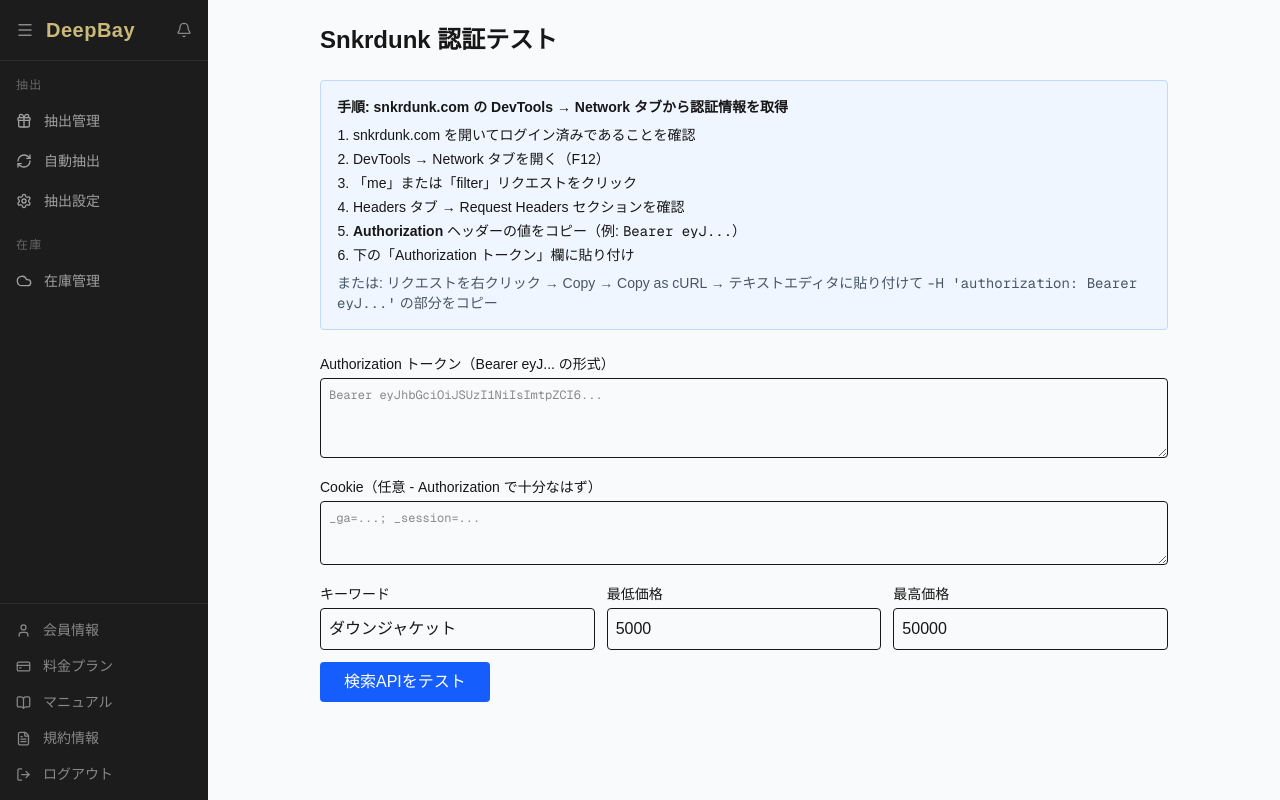
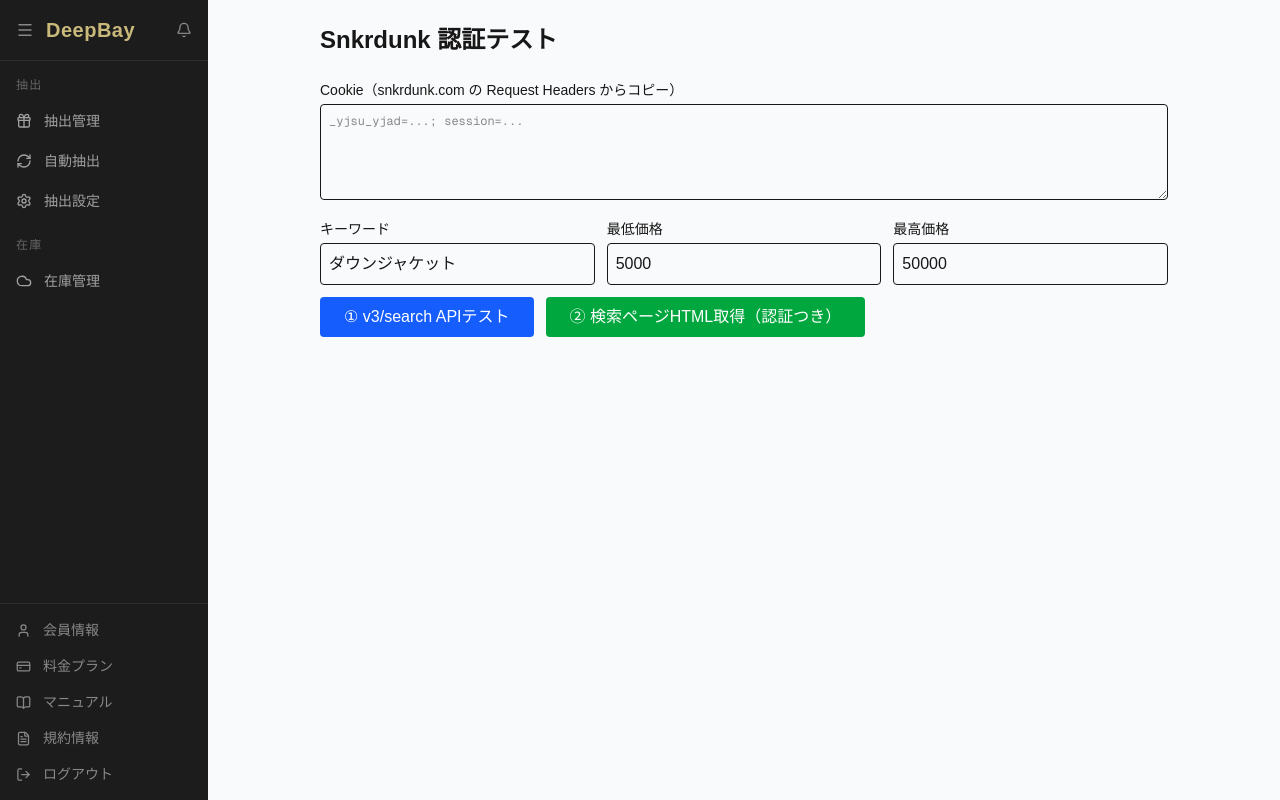
Before and after one commit to noborie-web/deepbay, a Next.js app: page /debug-search in a window 1280 px wide. Built offline with nearby package versions, Linux system fonts and the light colour scheme.

Commit message:
Add authenticated HTML fetch test to debug-search page

```diff
--- a/src/app/(dashboard)/debug-search/page.tsx
+++ b/src/app/(dashboard)/debug-search/page.tsx
@@ -2,26 +2,42 @@
 import { useState } from 'react'
 
 export default function DebugSearchPage() {
-  const [token, setToken] = useState('')
   const [cookie, setCookie] = useState('')
   const [keyword, setKeyword] = useState('ダウンジャケット')
   const [minPrice, setMinPrice] = useState('5000')
   const [maxPrice, setMaxPrice] = useState('50000')
-  const [results, setResults] = useState<null | { results: Array<{ url: string; status: number; preview: string; itemCount?: number }> }>(null)
+  const [apiResults, setApiResults] = useState<null | { results: Array<{ url: string; status: number; preview: string; itemCount?: number }> }>(null)
+  const [htmlResult, setHtmlResult] = useState<null | Record<string, unknown>>(null)
   const [loading, setLoading] = useState(false)
+  const [htmlLoading, setHtmlLoading] = useState(false)
 
-  async function runTest() {
+  async function runApiTest() {
     setLoading(true)
-    setResults(null)
+    setApiResults(null)
     try {
       const res = await fetch('/api/snkr-search', {
         method: 'POST',
         headers: { 'Content-Type': 'application/json' },
-        body: JSON.stringify({ token, cookie, keyword, categoryIds: '2/38', minPrice, maxPrice }),
+        body: JSON.stringify({ cookie, keyword, categoryIds: '2/38', minPrice, maxPrice }),
       })
-      setResults(await res.json())
+      setApiResults(await res.json())
     } finally {
       setLoading(false)
+    }
+  }
+
+  async function runHtmlTest() {
+    setHtmlLoading(true)
+    setHtmlResult(null)
+    try {
+      const searchUrl = encodeURIComponent(
+        `https://snkrdunk.com/search?keywords=${encodeURIComponent(keyword)}&searchCategoryIds=2%2F38&minPrice=${minPrice}&maxPrice=${maxPrice}&isSaleOnly=true&page=1`
+      )
+      const cookieParam = cookie ? `&cookie=${encodeURIComponent(cookie)}` : ''
+      const res = await fetch(`/api/debug-fetch?url=${searchUrl}${cookieParam}`)
+      setHtmlResult(await res.json())
+    } finally {
+      setHtmlLoading(false)
     }
   }
 
@@ -29,34 +45,12 @@ export default function DebugSearchPage() {
     <div className="p-6 max-w-4xl mx-auto space-y-6">
       <h1 className="text-2xl font-bold">Snkrdunk 認証テスト</h1>
 
-      <div className="bg-blue-50 border border-blue-200 rounded p-4 text-sm space-y-2">
-        <p className="font-bold">手順: snkrdunk.com の DevTools → Network タブから認証情報を取得</p>
-        <ol className="list-decimal ml-4 space-y-1">
-          <li>snkrdunk.com を開いてログイン済みであることを確認</li>
-          <li>DevTools → Network タブを開く（F12）</li>
-          <li>「me」または「filter」リクエストをクリック</li>
-          <li>Headers タブ → Request Headers セクションを確認</li>
-          <li><strong>Authorization</strong> ヘッダーの値をコピー（例: <code>Bearer eyJ...</code>）</li>
-          <li>下の「Authorization トークン」欄に貼り付け</li>
-        </ol>
-        <p className="text-gray-600">または: リクエストを右クリック → Copy → Copy as cURL → テキストエディタに貼り付けて <code>-H &apos;authorization: Bearer eyJ...&apos;</code> の部分をコピー</p>
-      </div>
-
       <div className="space-y-3">
         <div>
-          <label className="block text-sm font-medium mb-1">Authorization トークン（Bearer eyJ... の形式）</label>
+          <label className="block text-sm font-medium mb-1">Cookie（snkrdunk.com の Request Headers からコピー）</label>
           <textarea
-            className="w-full border rounded p-2 text-xs font-mono h-20"
-            placeholder="Bearer eyJhbGciOiJSUzI1NiIsImtpZCI6..."
-            value={token}
-            onChange={e => setToken(e.target.value)}
-          />
-        </div>
-        <div>
-          <label className="block text-sm font-medium mb-1">Cookie（任意 - Authorization で十分なはず）</label>
-          <textarea
-            className="w-full border rounded p-2 text-xs font-mono h-16"
-            placeholder="_ga=...; _session=..."
+            className="w-full border rounded p-2 text-xs font-mono h-24"
+            placeholder="_yjsu_yjad=...; session=..."
             value={cookie}
             onChange={e => setCookie(e.target.value)}
           />
@@ -75,29 +69,24 @@ export default function DebugSearchPage() {
             <input className="w-full border rounded p-2" value={maxPrice} onChange={e => setMaxPrice(e.target.value)} />
           </div>
         </div>
-        <button
-          onClick={runTest}
-          disabled={loading}
-          className="bg-blue-600 text-white px-6 py-2 rounded hover:bg-blue-700 disabled:opacity-50"
-        >
-          {loading ? 'テスト中...' : '検索APIをテスト'}
-        </button>
+        <div className="flex gap-3">
+          <button onClick={runApiTest} disabled={loading} className="bg-blue-600 text-white px-6 py-2 rounded hover:bg-blue-700 disabled:opacity-50">
+            {loading ? 'テスト中...' : '① v3/search APIテスト'}
+          </button>
+          <button onClick={runHtmlTest} disabled={htmlLoading} className="bg-green-600 text-white px-6 py-2 rounded hover:bg-green-700 disabled:opacity-50">
+            {htmlLoading ? '取得中...' : '② 検索ページHTML取得（認証つき）'}
+          </button>
+        </div>
       </div>
 
-      {results && (
-        <div className="space-y-4">
-          <h2 className="text-lg font-bold">結果</h2>
-          {results.results.map((r, i) => (
+      {apiResults && (
+        <div className="space-y-3">
+          <h2 className="text-lg font-bold">① API結果</h2>
+          {apiResults.results.map((r, i) => (
             <div key={i} className={`border rounded p-3 ${r.status === 200 ? 'border-green-400 bg-green-50' : 'border-gray-200'}`}>
               <div className="flex items-center gap-2 mb-2">
-                <span className={`font-bold px-2 py-0.5 rounded text-sm ${r.status === 200 ? 'bg-green-500 text-white' : 'bg-gray-200'}`}>
-                  {r.status}
-                </span>
-                {r.itemCount !== undefined && (
-                  <span className="bg-blue-100 text-blue-700 px-2 py-0.5 rounded text-sm font-bold">
-                    {r.itemCount}件
-                  </span>
-                )}
+                <span className={`font-bold px-2 py-0.5 rounded text-sm ${r.status === 200 ? 'bg-green-500 text-white' : 'bg-gray-200'}`}>{r.status}</span>
+                {r.itemCount !== undefined && <span className="bg-blue-100 text-blue-700 px-2 py-0.5 rounded text-sm font-bold">{r.itemCount}件</span>}
                 <code className="text-xs text-gray-600 truncate">{r.url}</code>
               </div>
               <pre className="text-xs bg-gray-100 p-2 rounded overflow-x-auto whitespace-pre-wrap">{r.preview}</pre>
@@ -105,6 +94,38 @@ export default function DebugSearchPage() {
           ))}
         </div>
       )}
+
+      {htmlResult && (
+        <div className="space-y-3">
+          <h2 className="text-lg font-bold">② HTML取得結果</h2>
+          <div className="border rounded p-3">
+            <div className="grid grid-cols-2 gap-2 text-sm mb-3">
+              <div>Status: <strong>{String(htmlResult.status)}</strong></div>
+              <div>HTMLサイズ: <strong>{String(htmlResult.htmlLength)}文字</strong></div>
+              <div>RSC pushCount: <strong>{String(htmlResult.rscPushCount)}</strong></div>
+              <div>RSCデータサイズ: <strong>{String(htmlResult.rscCombinedLength)}文字</strong></div>
+              <div>価格データ: <strong>{htmlResult.priceInRsc ? String(htmlResult.priceInRsc) : 'なし'}</strong></div>
+              <div>商品ID: <strong>{htmlResult.knownListingId ? String(htmlResult.knownListingId) : 'なし'}</strong></div>
+            </div>
+            {Object.keys(htmlResult.foundKeysInRsc as Record<string, unknown>).length > 0 && (
+              <div className="mb-3">
+                <p className="font-bold text-green-700">見つかったキー: {Object.keys(htmlResult.foundKeysInRsc as Record<string, unknown>).join(', ')}</p>
+                <pre className="text-xs bg-green-50 p-2 rounded mt-1 overflow-x-auto whitespace-pre-wrap">{JSON.stringify(htmlResult.foundKeysInRsc, null, 2)}</pre>
+              </div>
+            )}
+            {htmlResult.idContext && (
+              <div className="mb-3">
+                <p className="font-bold">商品IDのコンテキスト:</p>
+                <pre className="text-xs bg-yellow-50 p-2 rounded mt-1 overflow-x-auto whitespace-pre-wrap">{String(htmlResult.idContext)}</pre>
+              </div>
+            )}
+            <div>
+              <p className="font-bold text-sm mb-1">RSCサンプル（先頭800文字）:</p>
+              <pre className="text-xs bg-gray-100 p-2 rounded overflow-x-auto whitespace-pre-wrap">{String(htmlResult.rscSample)}</pre>
+            </div>
+          </div>
+        </div>
+      )}
     </div>
   )
 }
--- a/src/app/api/debug-fetch/route.ts
+++ b/src/app/api/debug-fetch/route.ts
@@ -1,6 +1,6 @@
 import { NextRequest, NextResponse } from 'next/server'
 
-const HEADERS = {
+const BASE_HEADERS = {
   'User-Agent': 'Mozilla/5.0 (Macintosh; Intel Mac OS X 10_15_7) AppleWebKit/537.36 (KHTML, like Gecko) Chrome/120.0.0.0 Safari/537.36',
   'Accept': 'text/html,application/xhtml+xml,application/xml;q=0.9,image/webp,*/*;q=0.8',
   'Accept-Language': 'ja,en-US;q=0.7,en;q=0.3',
@@ -10,12 +10,16 @@ const HEADERS = {
 
 export async function GET(req: NextRequest) {
   const url = req.nextUrl.searchParams.get('url')
+  const cookie = req.nextUrl.searchParams.get('cookie')
   if (!url) {
     return NextResponse.json({ error: 'url parameter required' }, { status: 400 })
   }
 
+  const headers: Record<string, string> = { ...BASE_HEADERS }
+  if (cookie) headers['Cookie'] = cookie
+
   try {
-    const res = await fetch(url, { headers: HEADERS })
+    const res = await fetch(url, { headers })
     const html = await res.text()
     const hasNextData = html.includes('__NEXT_DATA__')
     const hasNextF = html.includes('self.__next_f')
@@ -25,7 +29,7 @@ export async function GET(req: NextRequest) {
     const rscCombined = pushMatches.map(m => m[2]).join('\n')
 
     // Search for product-like keys
-    const keyPatterns = ['apparelUsedListings', 'listings', 'items', 'products', 'searchResults', 'result']
+    const keyPatterns = ['apparelUsedListings', 'listings', 'items', 'products', 'searchResults', 'result', 'price', 'name', 'imageUrl']
     const foundKeys: Record<string, string> = {}
     for (const key of keyPatterns) {
       const idx = rscCombined.indexOf(`"${key}"`)
@@ -34,29 +38,19 @@ export async function GET(req: NextRequest) {
       }
     }
 
-    // Also search full HTML
-    const htmlKeys: Record<string, string> = {}
-    for (const key of keyPatterns) {
-      const idx = html.indexOf(`"${key}"`)
-      if (idx !== -1) {
-        htmlKeys[key] = html.slice(idx, idx + 300)
-      }
-    }
-
     // Search for known listing IDs from image preload URLs
     const listingIdMatch = html.match(/apparel_used_listings\/[^/]+\/(\d+)\.jpeg/)
     const knownId = listingIdMatch?.[1] ?? null
     const idInRsc = knownId ? rscCombined.includes(knownId) : null
-    const idInHtml = knownId ? html.includes(`"${knownId}"`) : null
 
     // Find context around known ID in RSC
     let idContext: string | null = null
     if (knownId && rscCombined.includes(knownId)) {
       const idx = rscCombined.indexOf(knownId)
-      idContext = rscCombined.slice(Math.max(0, idx - 200), idx + 200)
+      idContext = rscCombined.slice(Math.max(0, idx - 300), idx + 300)
     }
 
-    // Also try to find price-like patterns (5000-50000 JPY range)
+    // Try to find price-like patterns
     const priceMatch = rscCombined.match(/"price"\s*:\s*(\d{4,6})/)
 
     return NextResponse.json({
@@ -67,13 +61,11 @@ export async function GET(req: NextRequest) {
       rscPushCount: pushMatches.length,
       rscCombinedLength: rscCombined.length,
       foundKeysInRsc: foundKeys,
-      foundKeysInHtml: htmlKeys,
       knownListingId: knownId,
       idInRsc,
-      idInHtml,
       idContext,
       priceInRsc: priceMatch?.[0] ?? null,
-      rscSample: rscCombined.slice(0, 500),
+      rscSample: rscCombined.slice(0, 800),
     })
   } catch (err) {
     return NextResponse.json({ error: String(err) }, { status: 500 })
```
